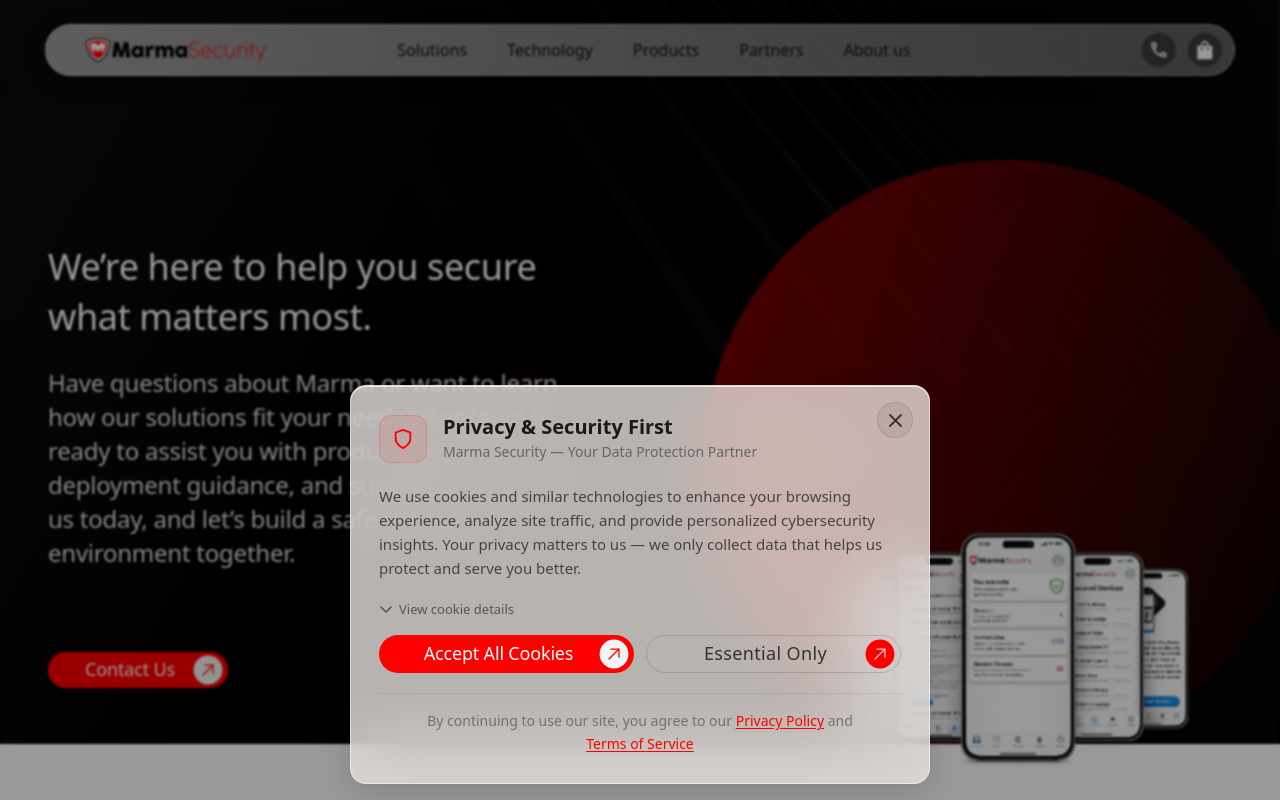
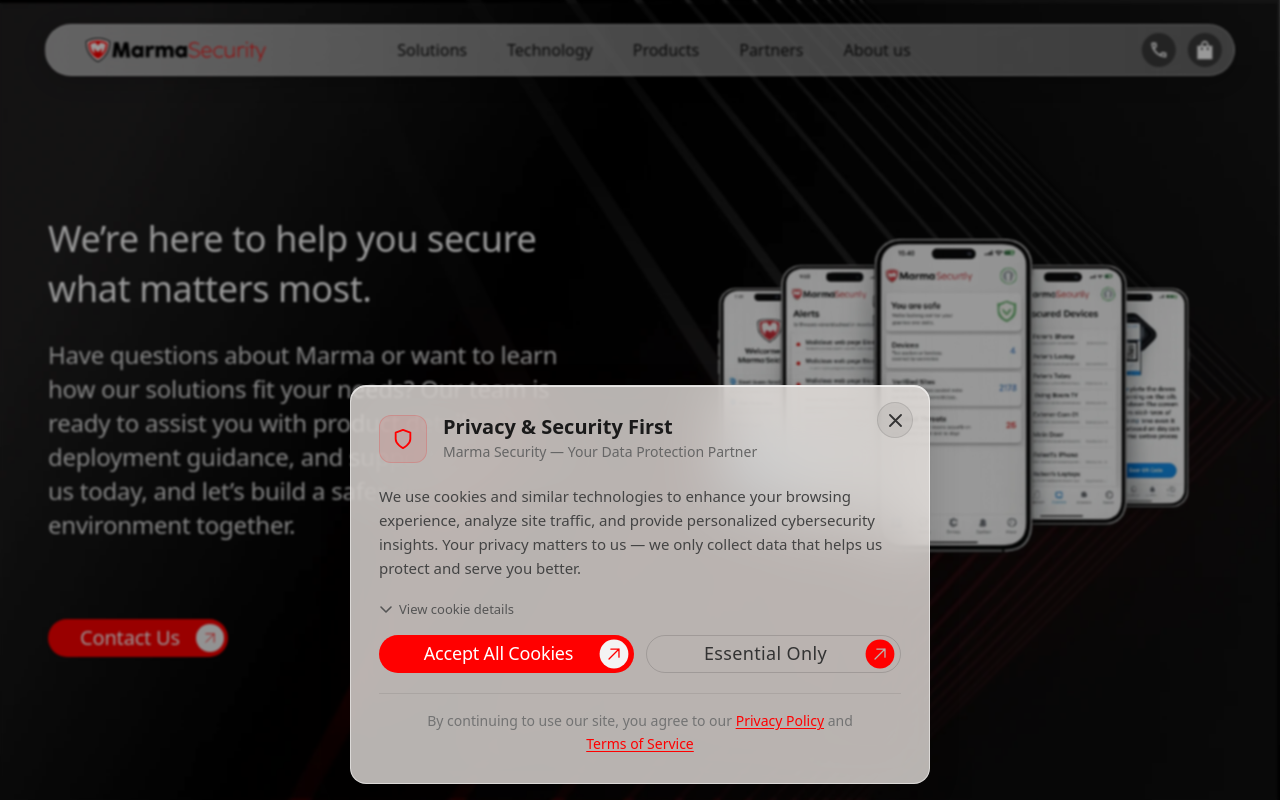
Before and after one commit to vinay-uelement/marma-security, a Next.js app: page /contact-us in a window 1280 px wide. Shown: the top 800 px of the page. Built offline with nearby package versions, Linux system fonts and the light colour scheme.

Commit message:
refactor: move Banner component to global directory and add optional overlay support

```diff
--- a/app/contact-us/page.tsx
+++ b/app/contact-us/page.tsx
@@ -3,9 +3,9 @@
 'use client';
 
 import React, { useState } from 'react';
-import Banner from "@/components/home/Banner";
 import ContactSection from "@/components/contact/ContactSection";
 import ContactModal from '@/components/contact/ContactModal';
+import Banner from '@/components/global/Banner';
 
 export default function ContactUsPage() {
     const [isModalOpen, setIsModalOpen] = useState(false);
@@ -18,7 +18,7 @@ export default function ContactUsPage() {
                 <Banner
                     backgroundImage="/images/banners/banner-contact-new1.webp"
                     heightVariant="900"
-                    ContinerClass="h-[93vh]"
+                    ContinerClass="h-dvh"
                     title={
                         <>
                             We’re here to help you secure <br className="block " /> what matters most.
--- a/app/page.tsx
+++ b/app/page.tsx
@@ -93,6 +93,7 @@ export default function Home() {
             },
           ]}
           rightImageAlt="Marma Security Device"
+          overlay={true}
         />
       </div>
 
--- a/components/home/Banner.tsx
+++ b/components/home/Banner.tsx
@@ -34,6 +34,7 @@ export interface BannerProps {
   ContinerClass?: string;
   backgroundSize?: string;
   sectionClassName?: string;
+  overlay?: boolean;
 }
 
 export default function Banner({
@@ -46,6 +47,7 @@ export default function Banner({
   rightImageAlt = "Banner Image",
   titleClassName = "font-banner font-normal text-[32px] md:text-[45px] leading-[1.2] md:leading-[60px] tracking-[-0.01em] text-white drop-shadow-sm",
   rightImageClassName = "",
+  overlay = false,
 }: BannerProps) {
   const [activeImage, setActiveImage] = useState<string | null>(rightImage || null);
   const [outgoingImage, setOutgoingImage] = useState<string | null>(null);
@@ -173,7 +175,7 @@ export default function Banner({
           fetchPriority="high"
         />
         {/* Dark Overlay */}
-        <div className="absolute inset-0 bg-black/70 z-[5]" />
+        {overlay && <div className="absolute inset-0 bg-black/70 z-[5]" />}
       </div>
 
       <div className="h-[96svh] md:h-[93svh] relative z-10 overflow-hidden w-full flex items-center md:items-end">
```
